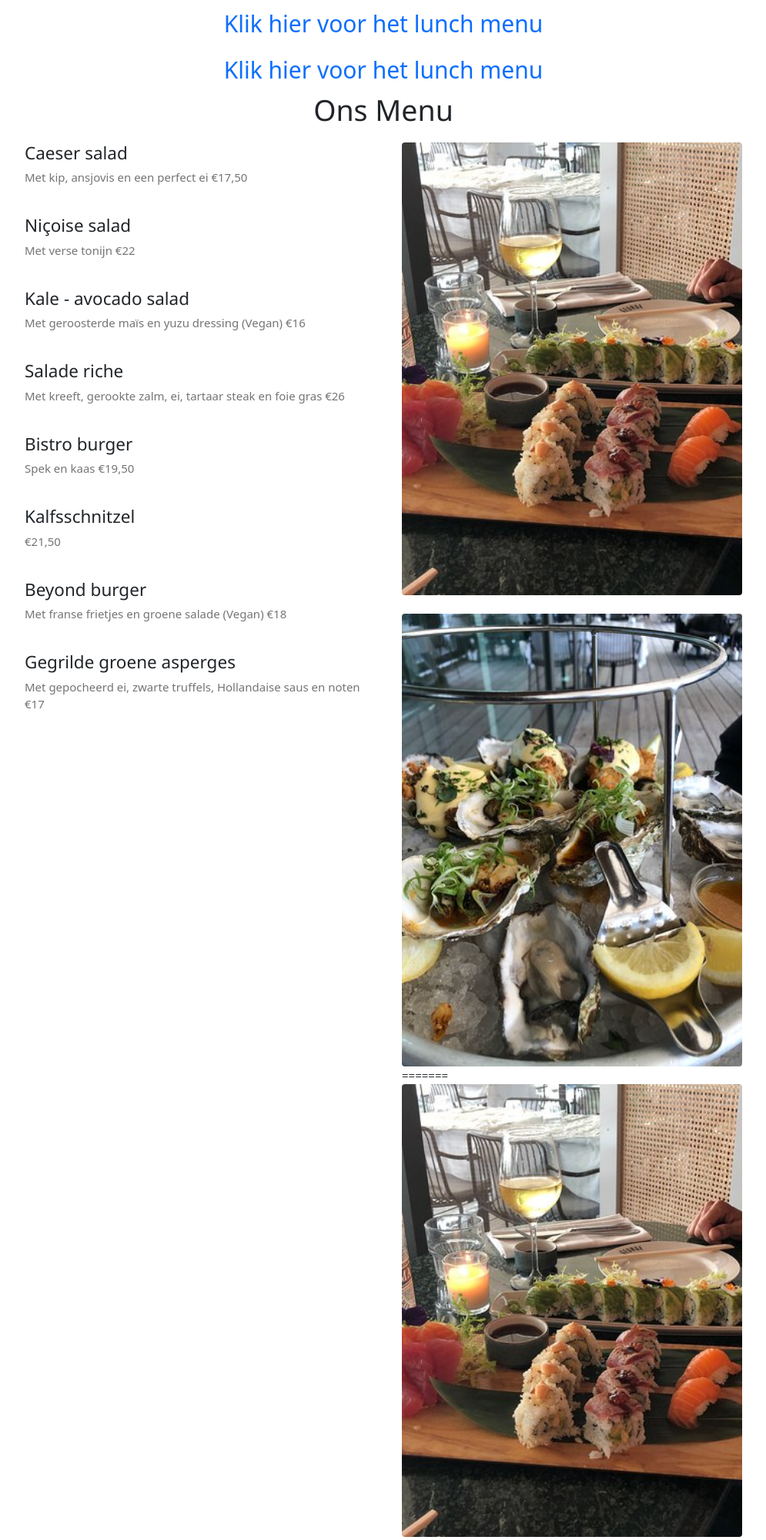
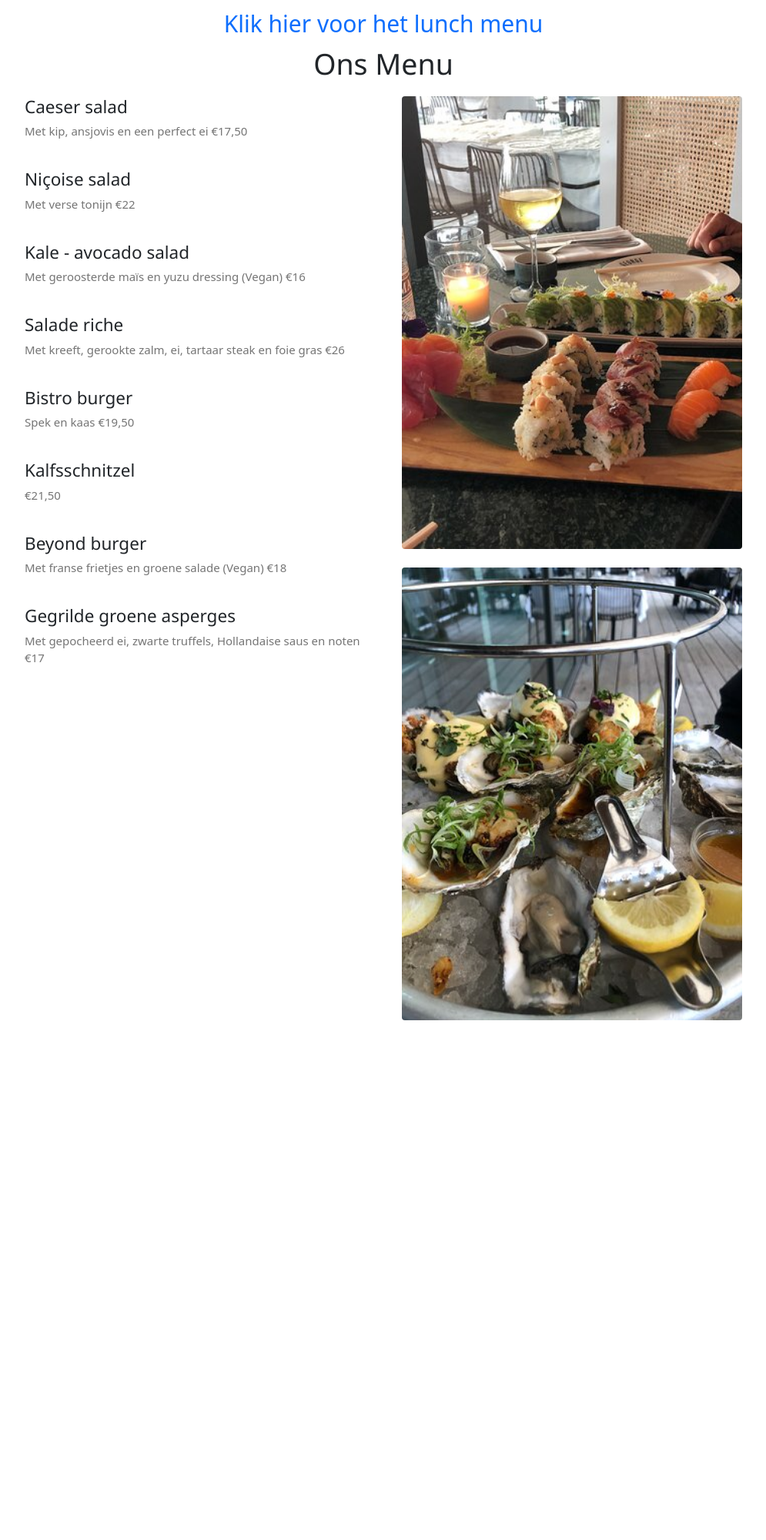
Before and after one commit to Adampje/R-George-M, a PHP site: page /dinner.php in a window 1280 px wide. Shown: the top 2000 px of the page at 77% size, without its empty margins (142-1137 px from the left). After the commit the page ends 1325 px from the top, so only its background shows below. Run offline with PHP 8.4, Linux system fonts and the light colour scheme.

Commit message:
Fixed dinner.php

```diff
--- a/dinner.php
+++ b/dinner.php
@@ -17,7 +17,6 @@
 <ul class="nav justify-content-center">
   <li  style="color:red;font-size:30px" class="nav-item">
     <a class="nav-link active" href="./index.php?content=lunch">Klik hier voor het lunch menu</a>
-    <a class="nav-link active" href="./lunch.php">Klik hier voor het lunch menu</a>
   </li>
 </ul>
 
@@ -68,16 +67,9 @@ Met gepocheerd ei, zwarte truffels, Hollandaise saus en noten €17</p>
 
 <div class="w3-col l6 m6 w3-padding-large">
 <img src="./img\georgemarina3.jpg" class="w3-round w3-image " alt="Menu" style="width:100%">
-=======
-<img src="./georgemarina2.jpg" class="w3-round w3-image " alt="Menu" style="width:100%">
-</div>
-
-<div class="w3-col l6 m6 w3-padding-large">
-<img src="./georgemarina3.jpg" class="w3-round w3-image " alt="Menu" style="width:100%">
 </div>
 
 </div>
-
 
 
 </div>
```
